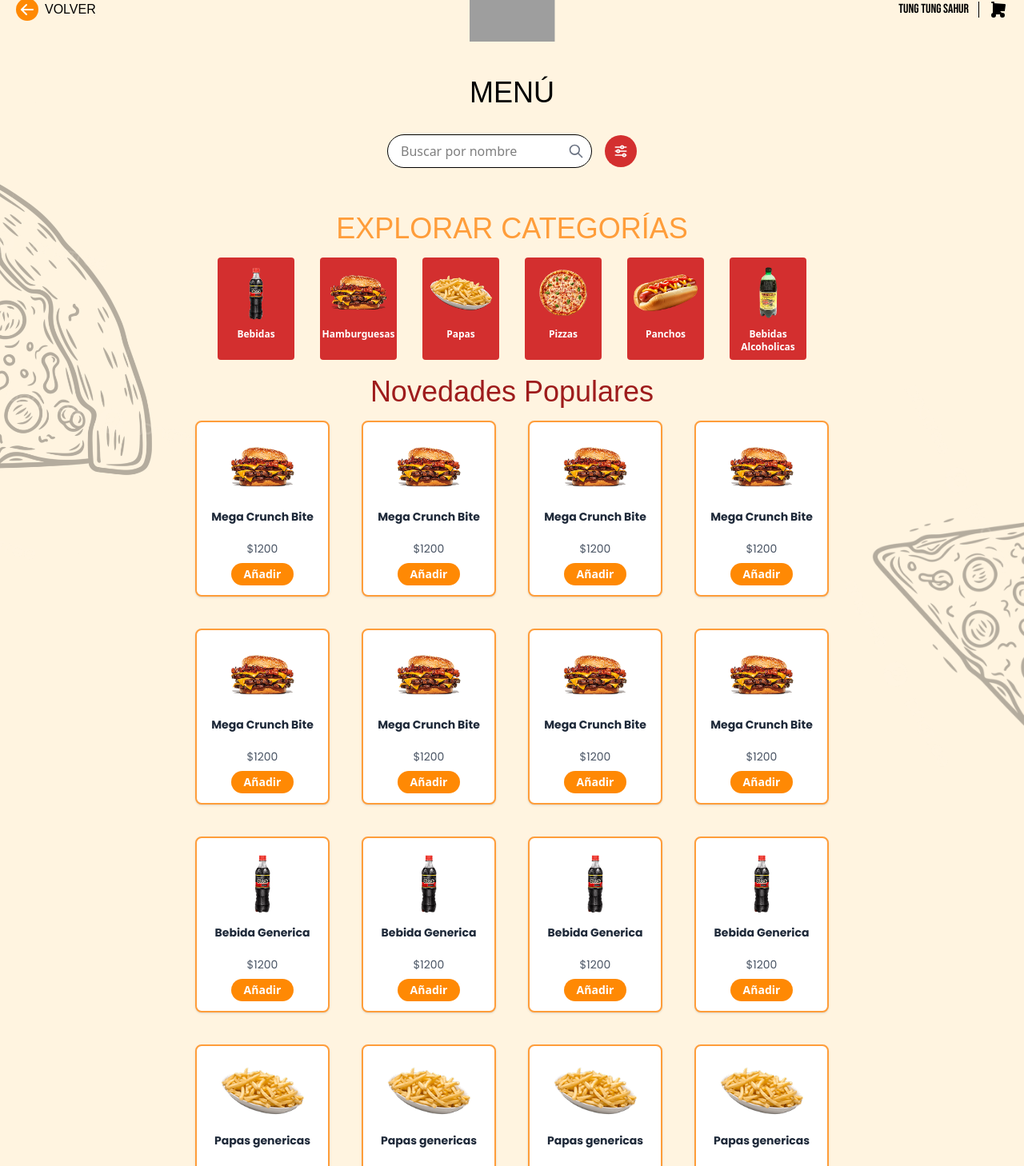
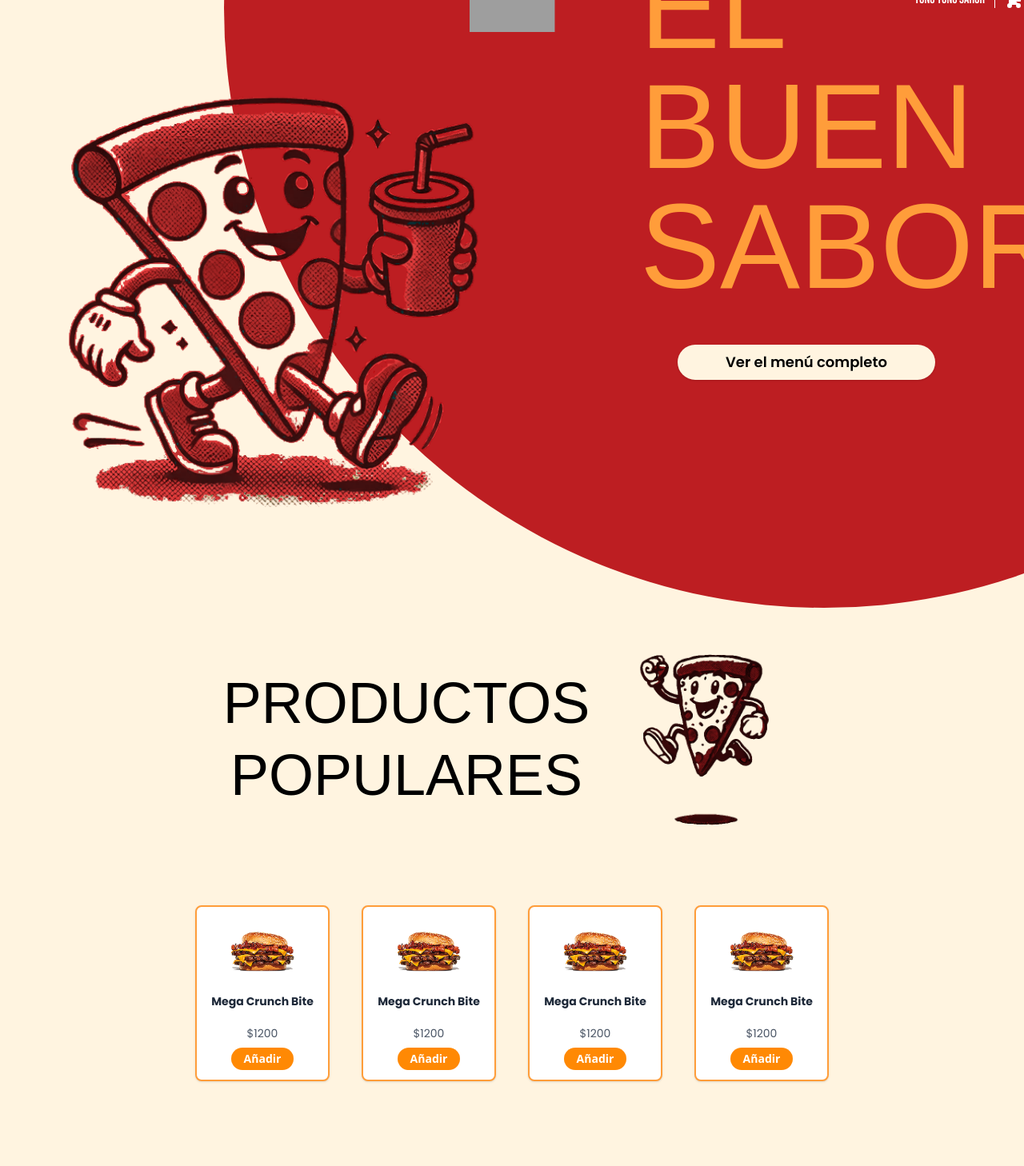
Before and after one commit to diegoCardenas03/ElBuenSabor, a React (Vite) app: page / in a window 1280 px wide. Shown: the part 40-1498 px from the top of the page at 80% size. Built offline with nearby package versions, Linux system fonts and the light colour scheme; grey boxes are pictures that could not be loaded; a web font is replaced by a local one.

Commit message:
agrego cards a landing

```diff
--- /dev/null
+++ b/src/components/prodPopulares.tsx
@@ -0,0 +1,12 @@
+import { ProductCards } from "../features/products/ProductCards";
+import { products } from "../utils/products/productsData.ts"; // Cambiado a "products"
+
+const ProdPopulares = () => {
+    return (
+        <div className="flex flex-col items-center justify-center mt-10 mb-10">
+            <ProductCards products={products.slice(0, 4)} /> {/* Cambiado a "products" */}
+        </div>
+    );
+};
+
+export default ProdPopulares;
--- a/src/main.tsx
+++ b/src/main.tsx
@@ -2,10 +2,10 @@ import { StrictMode } from 'react'
 import { createRoot } from 'react-dom/client'
 import './index.css'
 // import App from './App.tsx'
-import { MenuPage } from './pages/MenuPage.tsx'
-
+// import { MenuPage } from './pages/MenuPage.tsx'
+import Landing from './pages/Landing';
 createRoot(document.getElementById('root')!).render(
   <StrictMode>
-    <MenuPage />
+    <Landing />
   </StrictMode>,
 )
--- a/src/pages/Landing.tsx
+++ b/src/pages/Landing.tsx
@@ -1,14 +1,14 @@
 import React from "react";
 import pizza from "../assets/img/pizza-landing.png";
-// import BuenSaborLogo from "../assets/img/BuenSaborLogo.png";
 import CardLanding from "../components/CardLanding";
 import pizzaCarrusel from "../assets/img/pizzaCarrusel.png"
 import burger1 from "../assets/img/burger1.png"
 import PapasCheddar from "../assets/img/PapasCheddar.png"
 import PizzanuestroMenu from "../assets/img/pizzanuestromenu.png"
 import ProductosPopularesImg from "../assets/img/imagen-productos-populares.png";
-import Navbar from "../components/Navbar";
-import Footer from "../components/Footer";
+import { Header } from "../components/Header";
+import { Footer } from "../components/Footer";
+import ProdPopulares from "../components/prodPopulares";
 const items = [
   {id: 1, titulo:"Hamburguesas", imagen: burger1 },
    {id: 2, titulo:"Pizzas", imagen: pizzaCarrusel},
@@ -28,30 +28,8 @@ const Landing = () => {
       {/* Contenido principal en capa superior */}
       <div className="relative z-10">
         {/* Header */}
-        {/* <header className="flex justify-between items-center p-6">
-          <div>
-            <img src={BuenSaborLogo} alt="Logo" className="w-16" />
-          </div>
-          <div className="flex items-center gap-4 text-[#FFF4E0] font-bold text-sm">
-            <span>GERONIMO</span>
-            <span className="text-xl">|</span>
-            <svg
-              className="w-6 h-6"
-              fill="none"
-              stroke="currentColor"
-              strokeWidth="2"
-              viewBox="0 0 24 24"
-            >
-              <path
-                strokeLinecap="round"
-                strokeLinejoin="round"
-                d="M3 3h2l.4 2M7 13h10l4-8H5.4M7 13L5.4 5M7 13l-1 5h12l-1-5M9 21a2 2 0 100-4 2 2 0 000 4zm8 0a2 2 0 100-4 2 2 0 000 4z"
-              />
-            </svg>
-          </div>
+        <Header whiteUserBar={true} showBackButton={false}/>
 
-        </header> */}
-        <Navbar></Navbar>
 
         {/* Main */}
         <main className="flex flex-col md:flex-row items-center justify-start px-6 md:px-16 pt-4 pb-8">
@@ -76,7 +54,8 @@ const Landing = () => {
           </div>
         </main>
         {/* Productos populares */}
-                  <div className="flex items-center justify-center gap-6 relative mb-12">
+        <div className="flex flex-col items-center justify-center mt-10 mb-10 p-20">
+          <div className="flex items-center justify-center gap-6 relative mb-12">
             <h2 className="font-(family-name:--font-tertiary) text-7xl text-center leading-tight">
               PRODUCTOS<br />POPULARES
             </h2>
@@ -85,6 +64,9 @@ const Landing = () => {
               alt="Pizza"
               className="w-[15vh] md:w-[25vh] lg:w-[30vh] object-contain"
             />
+
+          </div>
+          <ProdPopulares />
           </div>
 
         {/* Nuestro menu */}
@@ -127,7 +109,7 @@ const Landing = () => {
 
         </div>
       </div>
-      <Footer></Footer>
+      <Footer />
     </div>
 
   );
--- a/src/utils/products/productsData.ts
+++ b/src/utils/products/productsData.ts
@@ -6,7 +6,8 @@ export const products = [
       category: 'Hamburguesas',
       image: 'src\\assets\\hamburguesa.png',
       description: 'Lorem ipsum dolor sit amet, consectetur adipiscing elit. Fusce aliquam massa id sodales venenatis. Phasellus tellus ipsum, maximus aclacus nec, fringilla dignissim ligula. In congue nibh et lectus rhoncus, at posuere massa gravida. Aliquam sagittis, augue at aliquet malesuada.',
-      isTopSeller: true
+      isTopSeller: true,
+      tag: 'OFERTA',
     },
     {
       id: 2,
@@ -16,6 +17,7 @@ export const products = [
       image: 'src\\assets\\hamburguesa.png',
       description: 'Lorem ipsum dolor sit amet, consectetur adipiscing elit. Fusce aliquam massa id sodales venenatis. Phasellus tellus ipsum, maximus aclacus nec, fringilla dignissim ligula. In congue nibh et lectus rhoncus, at posuere massa gravida. Aliquam sagittis, augue at aliquet malesuada.',
       isTopSeller: false
+
     },
     {
       id: 3,
@@ -24,7 +26,8 @@ export const products = [
       category: 'Hamburguesas',
       image: 'src\\assets\\hamburguesa.png',
       description: 'Lorem ipsum dolor sit amet, consectetur adipiscing elit. Fusce aliquam massa id sodales venenatis. Phasellus tellus ipsum, maximus aclacus nec, fringilla dignissim ligula. In congue nibh et lectus rhoncus, at posuere massa gravida. Aliquam sagittis, augue at aliquet malesuada.',
-      isTopSeller: false
+      isTopSeller: false,
+      tag: 'NOVEDAD',
     },
     {
       id: 4,
@@ -187,6 +190,7 @@ export const products = [
       image: 'src\\assets\\pancho.png',
       description: 'Lorem ipsum dolor sit amet, consectetur adipiscing elit. Fusce aliquam massa id sodales venenatis. Phasellus tellus ipsum, maximus aclacus nec, fringilla dignissim ligula. In congue nibh et lectus rhoncus, at posuere massa gravida. Aliquam sagittis, augue at aliquet malesuada.',
       isTopSeller: true
+
     },
     {
       id: 22,
```
